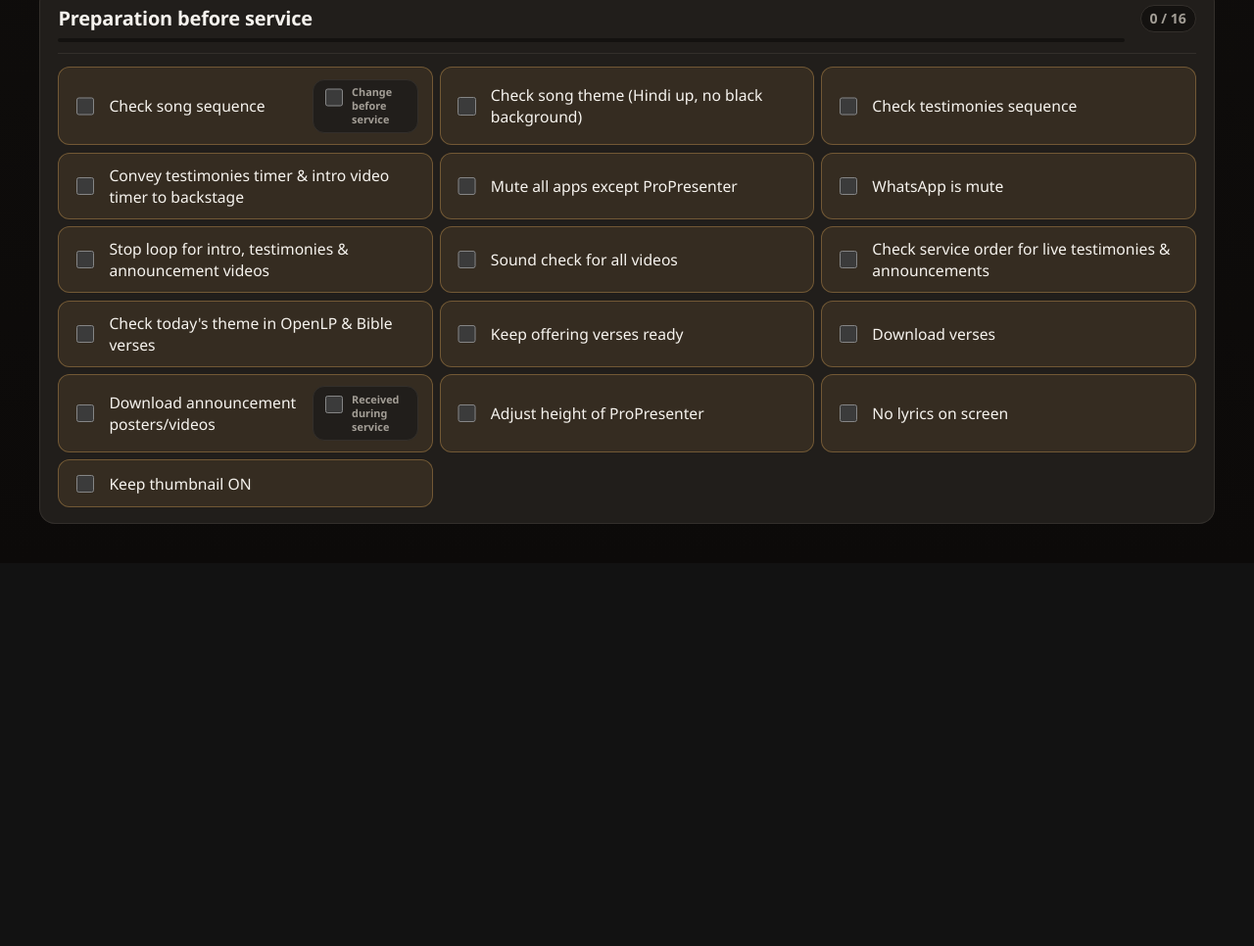
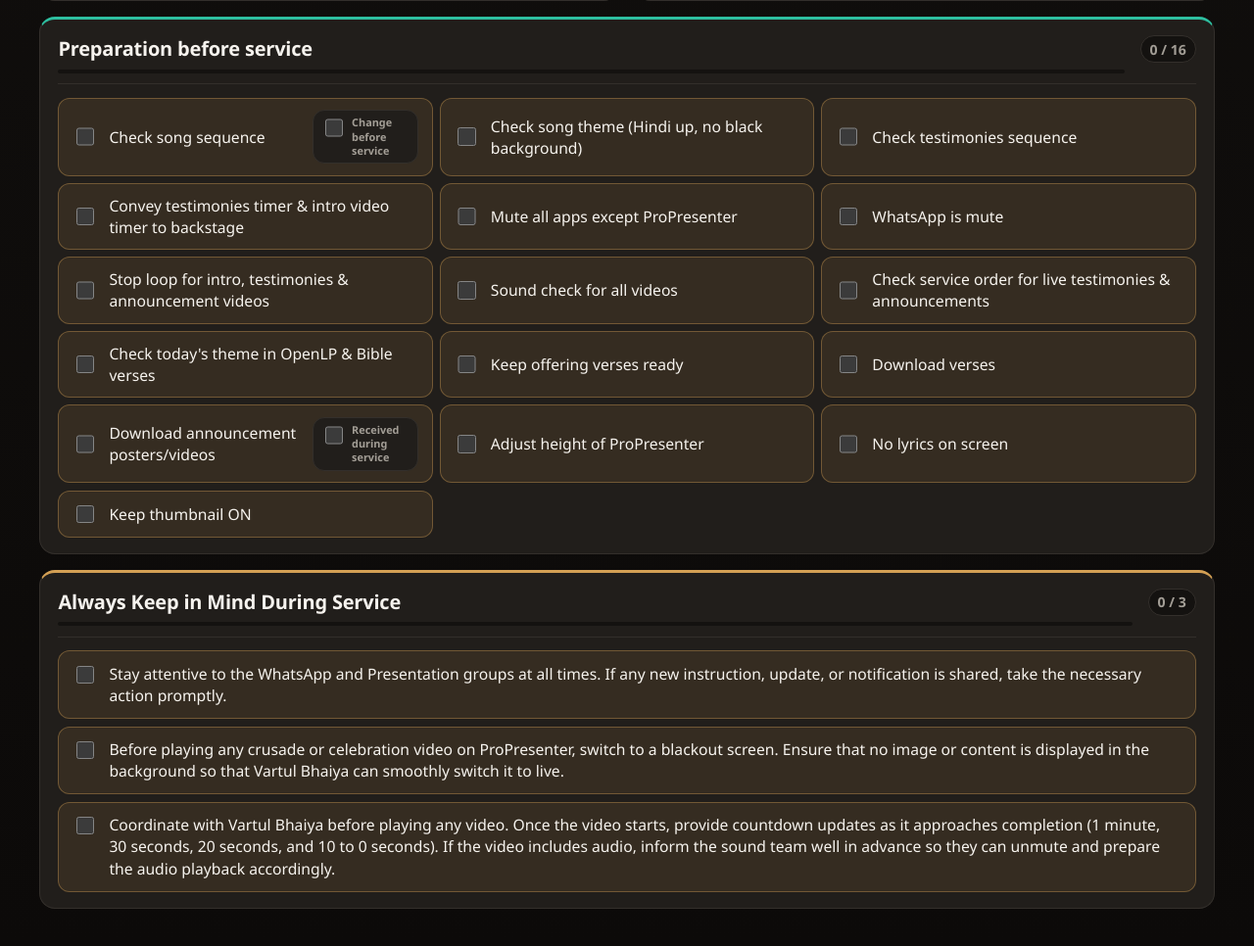
Before and after one commit to Sonali988/event-prep-reminder, a website built with Vite: page index.html in a window 1280 px wide. Shown: the part 1148-2114 px from the top of the page at 98% size. Before the commit the page ends 1723 px from the top, so only its background shows below. Built offline with nearby package versions, Linux system fonts and the light colour scheme; files whose address does not match are found by name.

Commit message:
Add 'during_service_mind' checklist group with related items; update state management and UI styles for improved user experience.

```diff
--- a/src/state.js
+++ b/src/state.js
@@ -9,6 +9,7 @@ export const CHANGE_TRACKED_ITEM_IDS = new Set([
   "songs",
   "songs_sequence",
   "song_sequence",
+  "last_week_media",
   "download_announcements",
 ]);
 
@@ -16,6 +17,7 @@ export const CHANGE_TRACK_MESSAGES = {
   songs: "Change before service",
   songs_sequence: "Change before service",
   song_sequence: "Change before service",
+  last_week_media: "Received during service",
   download_announcements: "Received during service",
 };
 
@@ -135,6 +137,8 @@ export function getDefaultGroups() {
           id: "last_week_media",
           label: "Videos/photos from last week's event",
           checked: false,
+          changeOccurred: false,
+          changeAt: null,
         },
         {
           id: "next_week_event",
@@ -166,8 +170,8 @@ export function getDefaultGroups() {
           parentItemId: "next_week_event",
         },
         {
-          id: "phone_number",
-          label: "Check Phone number",
+          id: "event_dates",
+          label: "Check the dates of the event",
           checked: false,
           parentItemId: "next_week_event",
         },
@@ -282,6 +286,30 @@ export function getDefaultGroups() {
           checked: false,
         },
         { id: "thumbnail_on", label: "Keep thumbnail ON", checked: false },
+      ],
+    },
+    {
+      id: "during_service_mind",
+      title: "Always Keep in Mind During Service",
+      items: [
+        {
+          id: "during_whatsapp_presentation_groups",
+          label:
+            "Stay attentive to the WhatsApp and Presentation groups at all times. If any new instruction, update, or notification is shared, take the necessary action promptly.",
+          checked: false,
+        },
+        {
+          id: "during_blackout_before_crusade_video",
+          label:
+            "Before playing any crusade or celebration video on ProPresenter, switch to a blackout screen. Ensure that no image or content is displayed in the background so that Vartul Bhaiya can smoothly switch it to live.",
+          checked: false,
+        },
+        {
+          id: "during_coordinate_vartul_video_countdown",
+          label:
+            "Coordinate with Vartul Bhaiya before playing any video. Once the video starts, provide countdown updates as it approaches completion (1 minute, 30 seconds, 20 seconds, and 10 to 0 seconds). If the video includes audio, inform the sound team well in advance so they can unmute and prepare the audio playback accordingly.",
+          checked: false,
+        },
       ],
     },
   ];
--- a/src/ui.js
+++ b/src/ui.js
@@ -15,6 +15,7 @@ const GROUP_ACCENTS = {
   media: "media",
   apps: "apps",
   prep_before_service: "prep",
+  during_service_mind: "during",
 };
 
 function formatClock(date) {
--- a/styles/main.css
+++ b/styles/main.css
@@ -371,6 +371,10 @@ body {
   border-top-color: var(--accent);
 }
 
+.checklist-group--during {
+  border-top-color: var(--warn);
+}
+
 .checklist-group--complete {
   border-color: var(--ok-border);
 }
@@ -513,6 +517,14 @@ body {
 
 .checklist-item--nested .checklist-item__main span {
   font-size: 0.94rem;
+}
+
+.checklist-group--during_service_mind .checklist-item__main {
+  align-items: flex-start;
+}
+
+.checklist-group--during_service_mind .checklist-item__main span {
+  line-height: 1.45;
 }
 
 .checklist-item__main input,
@@ -903,12 +915,17 @@ body {
     grid-template-columns: 1fr 1fr;
   }
 
-  .checklist-group--prep_before_service {
+  .checklist-group--prep_before_service,
+  .checklist-group--during_service_mind {
     grid-column: 1 / -1;
   }
 
   .checklist-group--prep_before_service .checklist-group__items {
     grid-template-columns: repeat(2, minmax(0, 1fr));
+  }
+
+  .checklist-group--during_service_mind .checklist-group__items {
+    grid-template-columns: 1fr;
   }
 }
 
```
